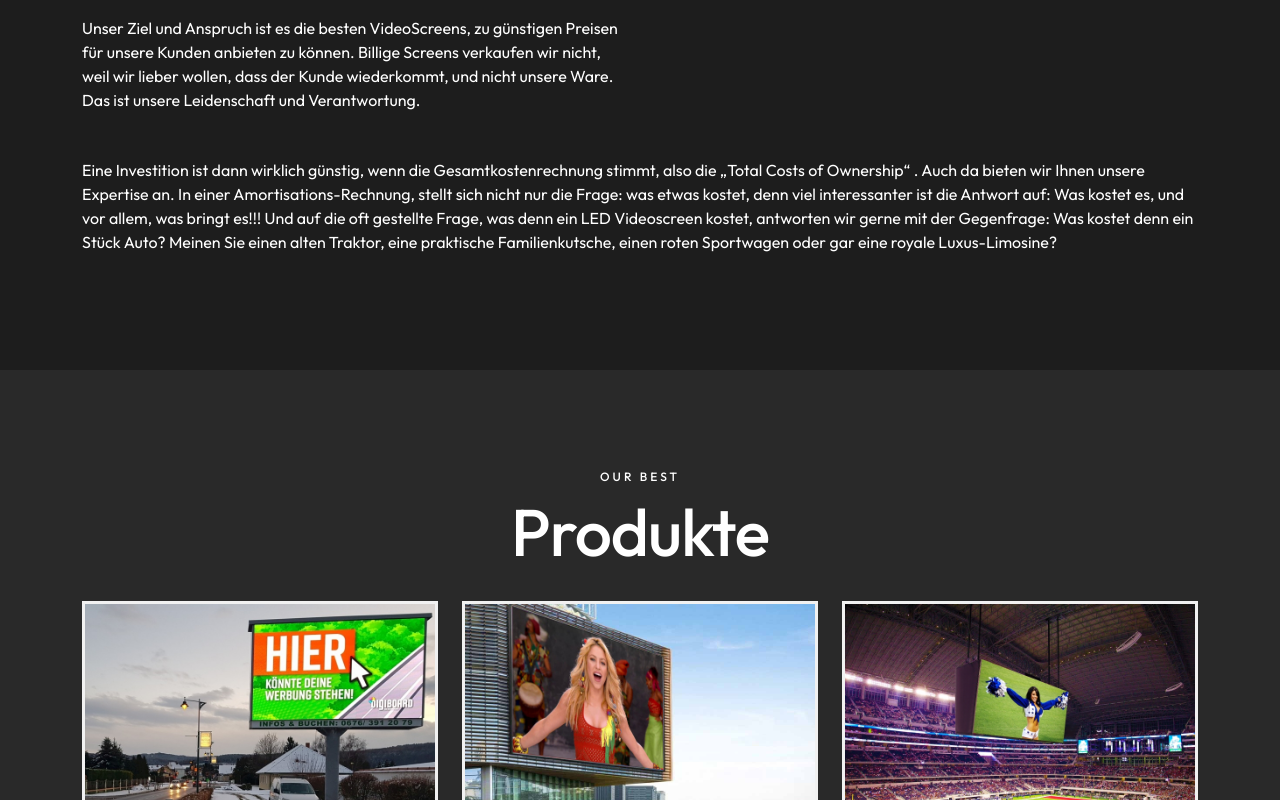
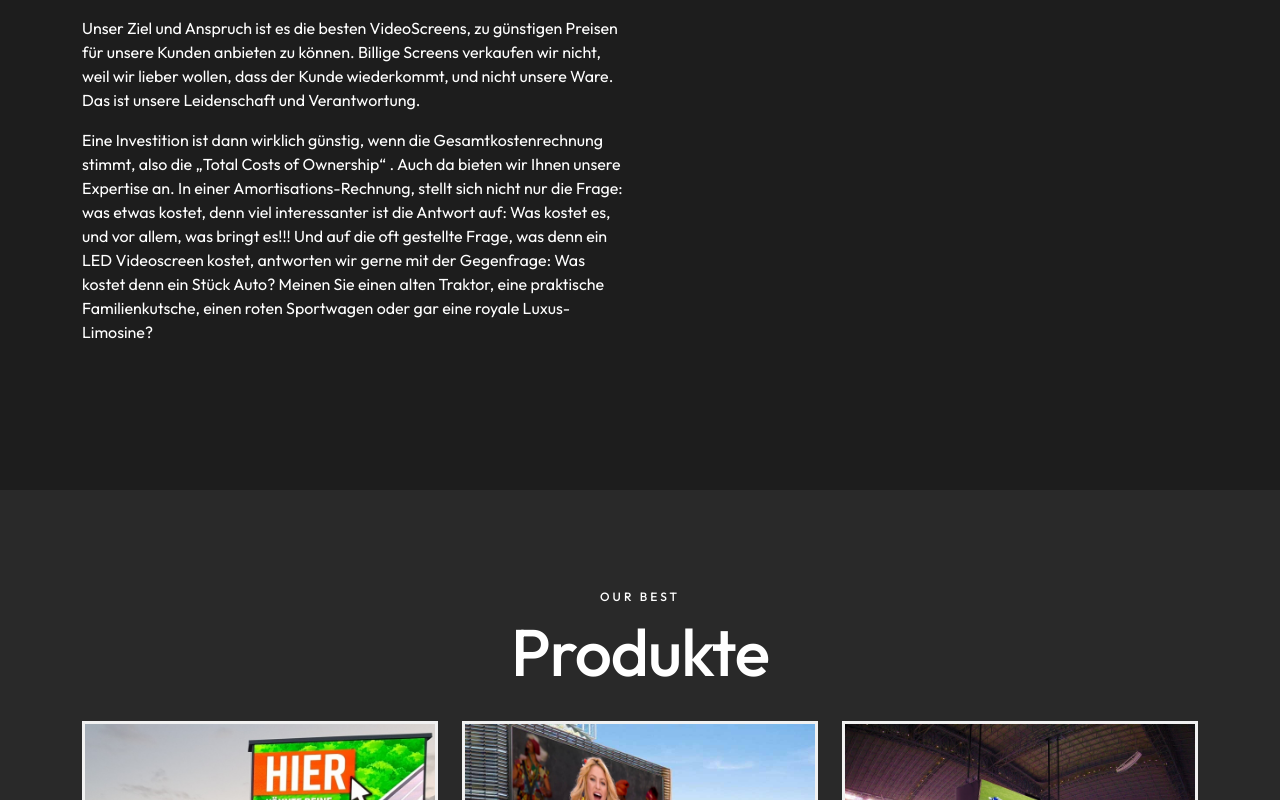
Before and after one commit to iammohammadmonir/bisctec, a React (Create React App) app: page / in a window 1280 px wide. Shown: the part 1380-2180 px from the top of the page. Built offline with nearby package versions, Linux system fonts and the light colour scheme; the HTML template or start-up script is replaced by a standard one.

Commit message:
update about

```diff
--- a/src/components/About.js
+++ b/src/components/About.js
@@ -40,6 +40,18 @@ const About = () => {
                 Kunde wiederkommt, und nicht unsere Ware. Das ist unsere
                 Leidenschaft und Verantwortung.
               </p>
+              <p>
+                Eine Investition ist dann wirklich günstig, wenn die
+                Gesamtkostenrechnung stimmt, also die „Total Costs of Ownership“
+                . Auch da bieten wir Ihnen unsere Expertise an. In einer
+                Amortisations-Rechnung, stellt sich nicht nur die Frage: was
+                etwas kostet, denn viel interessanter ist die Antwort auf: Was
+                kostet es, und vor allem, was bringt es!!! Und auf die oft
+                gestellte Frage, was denn ein LED Videoscreen kostet, antworten
+                wir gerne mit der Gegenfrage: Was kostet denn ein Stück Auto?
+                Meinen Sie einen alten Traktor, eine praktische Familienkutsche,
+                einen roten Sportwagen oder gar eine royale Luxus-Limosine?
+              </p>
             </div>
           </div>
           <div className='col-lg-6'>
@@ -54,22 +66,6 @@ const About = () => {
             </Video>
           </div>
         </div>
-        <div className='row'>
-          <div className='col'>
-            <p>
-              Eine Investition ist dann wirklich günstig, wenn die
-              Gesamtkostenrechnung stimmt, also die „Total Costs of Ownership“ .
-              Auch da bieten wir Ihnen unsere Expertise an. In einer
-              Amortisations-Rechnung, stellt sich nicht nur die Frage: was etwas
-              kostet, denn viel interessanter ist die Antwort auf: Was kostet
-              es, und vor allem, was bringt es!!! Und auf die oft gestellte
-              Frage, was denn ein LED Videoscreen kostet, antworten wir gerne
-              mit der Gegenfrage: Was kostet denn ein Stück Auto? Meinen Sie
-              einen alten Traktor, eine praktische Familienkutsche, einen roten
-              Sportwagen oder gar eine royale Luxus-Limosine?
-            </p>
-          </div>
-        </div>
       </div>
     </section>
   );
```
